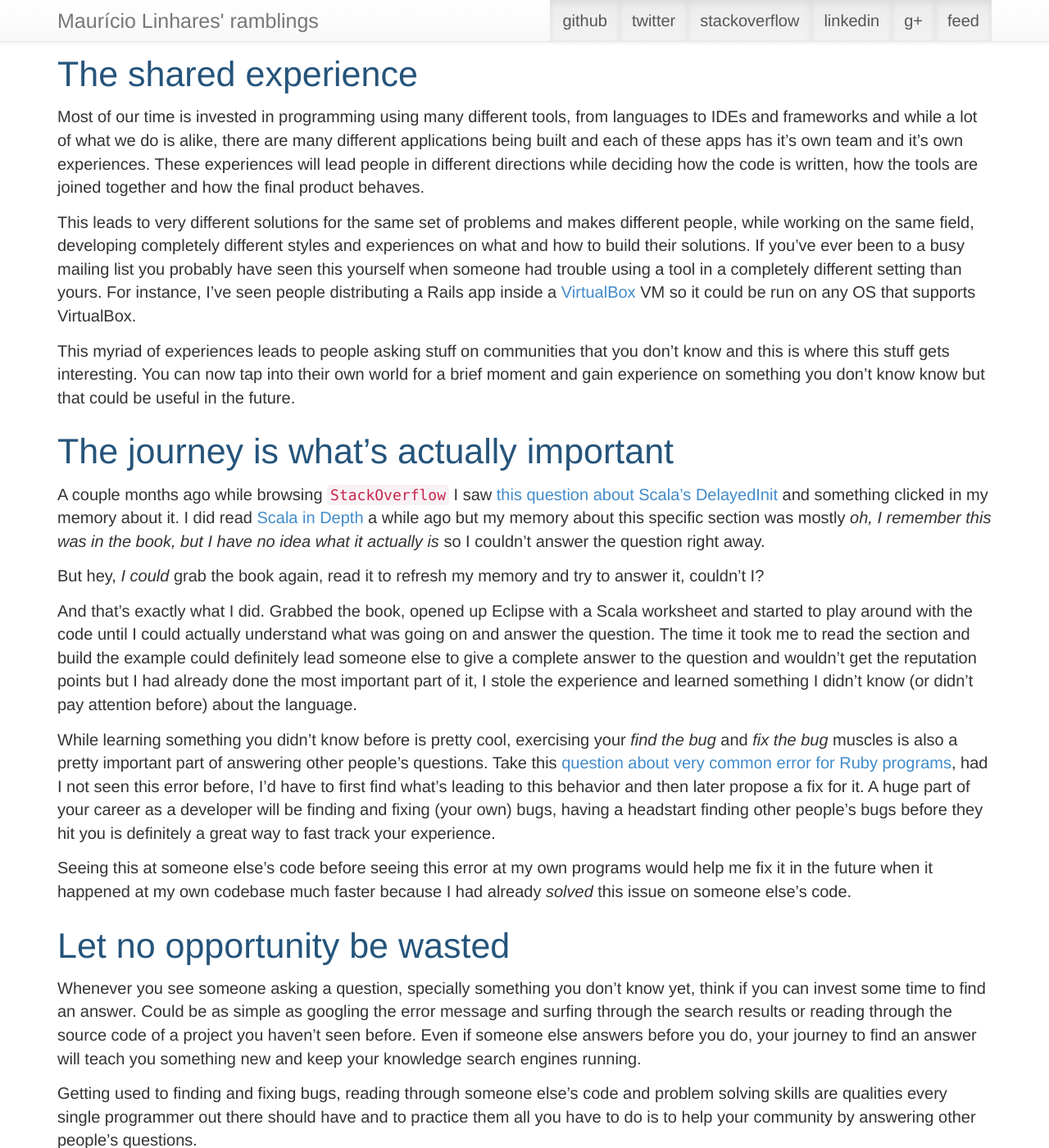
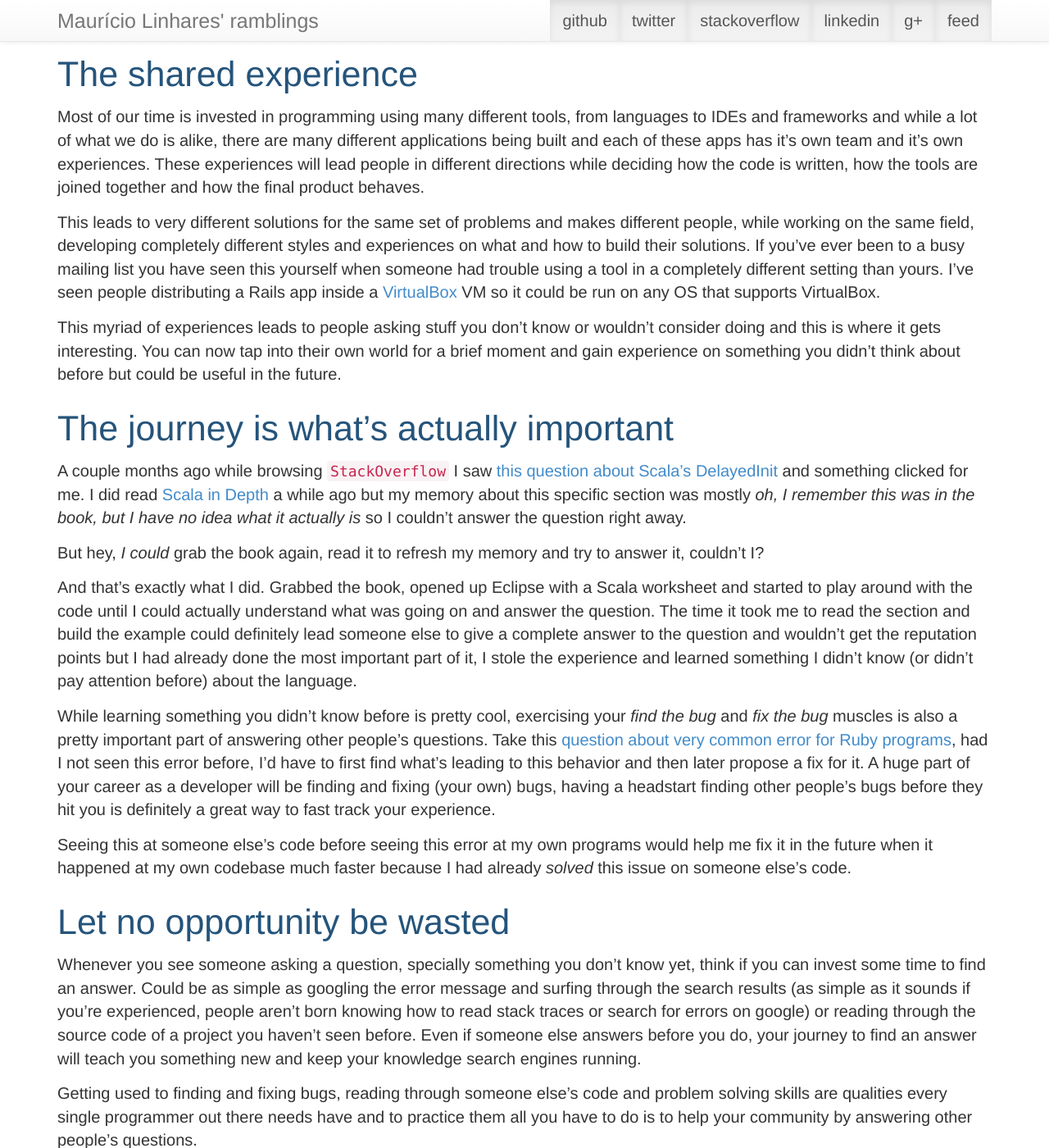
Before and after one commit to mauricio/mauricio.github.com, a Jekyll site: the page built from _posts/2014-12-03-growing-your-experience-with-community-participation.md, in a window 1280 px wide and 1400 px high, scrolled down 334 px. Shown: the whole window at 82% size. Built offline with Jekyll 4.4.1, drawn with Linux system fonts in a browser that asks for light colours; comment, search, counter and statistics services are not loaded.

Commit message:
A couple improvements

```diff
--- a/_posts/2014-12-03-growing-your-experience-with-community-participation.md
+++ b/_posts/2014-12-03-growing-your-experience-with-community-participation.md
@@ -15,13 +15,13 @@ While getting an answer for these questions is most likely pretty important for
 
 Most of our time is invested in programming using many different tools, from languages to IDEs and frameworks and while a lot of what we do is alike, there are many different applications being built and each of these apps has it's own team and it's own experiences. These experiences will lead people in different directions while deciding how the code is written, how the tools are joined together and how the final product behaves.
 
-This leads to very different solutions for the same set of problems and makes different people, while working on the same field, developing completely different styles and experiences on what and how to build their solutions. If you've ever been to a busy mailing list you probably have seen this yourself when someone had trouble using a tool in a completely different setting than yours. For instance, I've seen people distributing a Rails app inside a [VirtualBox](https://www.virtualbox.org/) VM so it could be run on any OS that supports VirtualBox.
+This leads to very different solutions for the same set of problems and makes different people, while working on the same field, developing completely different styles and experiences on what and how to build their solutions. If you've ever been to a busy mailing list you have seen this yourself when someone had trouble using a tool in a completely different setting than yours. I've seen people distributing a Rails app inside a [VirtualBox](https://www.virtualbox.org/) VM so it could be run on any OS that supports VirtualBox.
 
-This myriad of experiences leads to people asking stuff on communities that you don't know and this is where this stuff gets interesting. You can now tap into their own world for a brief moment and gain experience on something you don't know know but that could be useful in the future.
+This myriad of experiences leads to people asking stuff you don't know or wouldn't consider doing and this is where it gets interesting. You can now tap into their own world for a brief moment and gain experience on something you didn't think about before but could be useful in the future.
 
 ## The journey is what's actually important
 
-A couple months ago while browsing `StackOverflow` I saw [this question about Scala's DelayedInit](http://stackoverflow.com/q/20649982/293686) and something clicked in my memory about it. I did read [Scala in Depth](http://www.manning.com/suereth/) a while ago but my memory about this specific section was mostly _oh, I remember this was in the book, but I have no idea what it actually is_ so I couldn't answer the question right away.
+A couple months ago while browsing `StackOverflow` I saw [this question about Scala's DelayedInit](http://stackoverflow.com/q/20649982/293686) and something clicked for me. I did read [Scala in Depth](http://www.manning.com/suereth/) a while ago but my memory about this specific section was mostly _oh, I remember this was in the book, but I have no idea what it actually is_ so I couldn't answer the question right away.
 
 But hey, *I could* grab the book again, read it to refresh my memory and try to answer it, couldn't I?
 
@@ -33,8 +33,8 @@ Seeing this at someone else's code before seeing this error at my own programs w
 
 ## Let no opportunity be wasted
 
-Whenever you see someone asking a question, specially something you don't know yet, think if you can invest some time to find an answer. Could be as simple as googling the error message and surfing through the search results or reading through the source code of a project you haven't seen before. Even if someone else answers before you do, your journey to find an answer will teach you something new and keep your knowledge search engines running.
+Whenever you see someone asking a question, specially something you don't know yet, think if you can invest some time to find an answer. Could be as simple as googling the error message and surfing through the search results (as simple as it sounds if you're experienced, people aren't born knowing how to read stack traces or search for errors on google) or reading through the source code of a project you haven't seen before. Even if someone else answers before you do, your journey to find an answer will teach you something new and keep your knowledge search engines running.
 
-Getting used to finding and fixing bugs, reading through someone else's code and problem solving skills are qualities every single programmer out there should have and to practice them all you have to do is to help your community by answering other people's questions.
+Getting used to finding and fixing bugs, reading through someone else's code and problem solving skills are qualities every single programmer out there needs have and to practice them all you have to do is to help your community by answering other people's questions.
 
 Did you answer someone's question today already?
```
